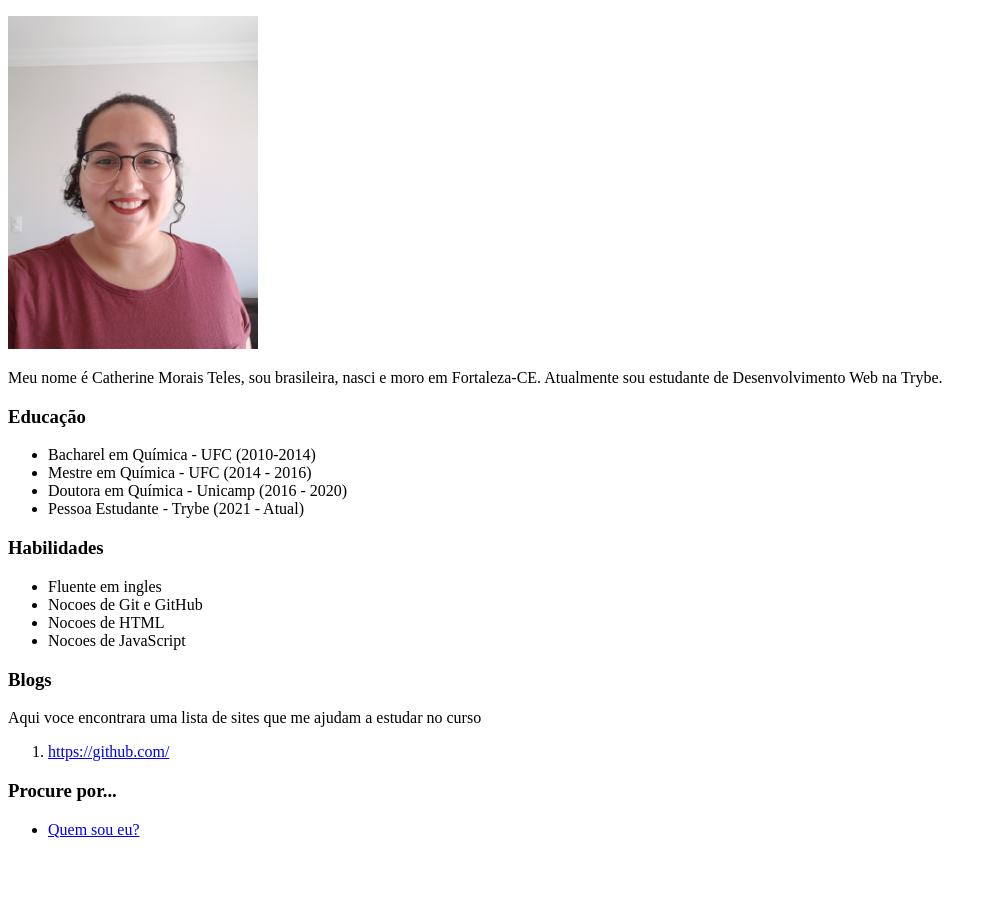
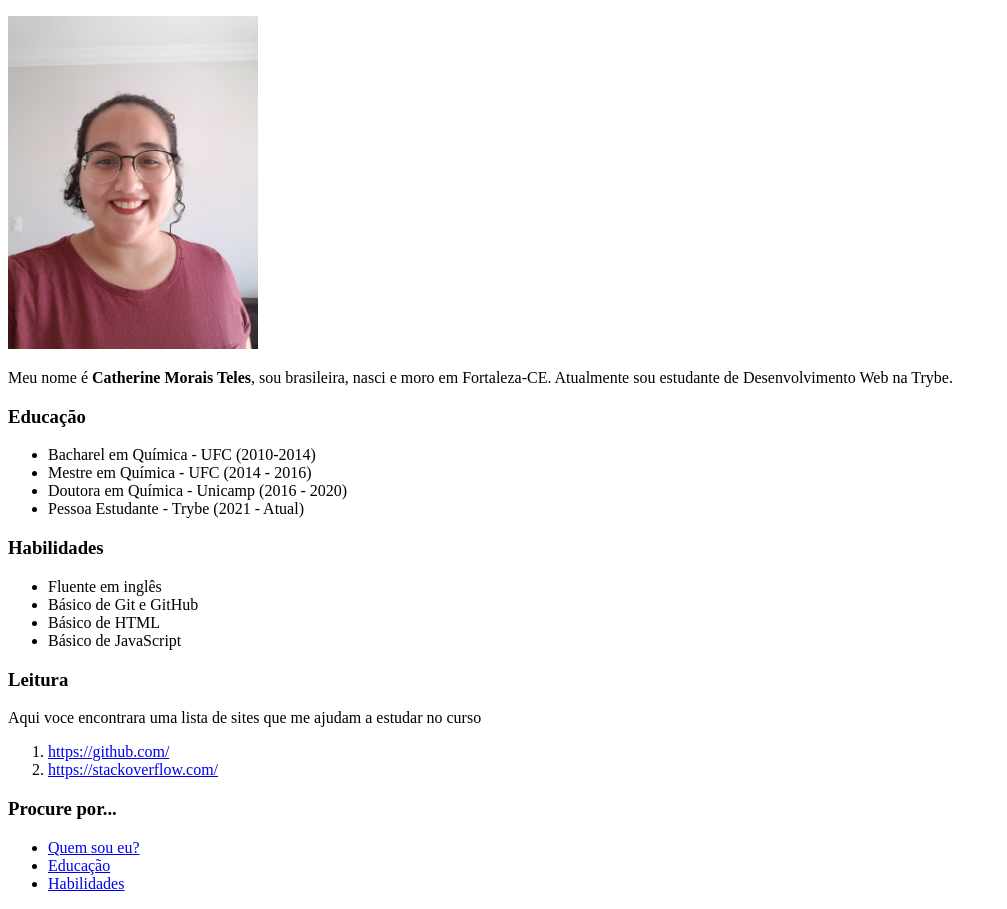
Before and after one commit to catherineteles/catherineteles.github.io, a plain HTML site: page index.html in a window 1280 px wide. Shown: the part 105-1014 px from the top of the page, without its empty margins (0-1007 px from the left). Before the commit the page ends 960 px from the top, so only its background shows below. Drawn offline with Linux system fonts and the light colour scheme.

Commit message:
First Commit

```diff
--- a/index.html
+++ b/index.html
@@ -10,29 +10,32 @@
     <h1> Olá, eu sou a Catherine </h1>
     <h3>Quem sou eu?<a name = "Quemsoueu?"></a></h3>
     <img src= ImagensPortifolio/eu_foto.jpg width="250px" alt = "Mulher usando oculos, com o cabelo preso e camisa vermelha" >
-    <p> Meu nome é Catherine Morais Teles, sou brasileira, nasci e moro em Fortaleza-CE. Atualmente sou estudante de Desenvolvimento Web na Trybe.</p>
-    <h3>Educação</h3>
+    <p> Meu nome é <strong> Catherine Morais Teles</strong>, sou brasileira, nasci e moro em Fortaleza-CE. Atualmente sou estudante de Desenvolvimento Web na Trybe.</p>
+    <h3>Educação <a name = "Educação"></a></h3>
     <ul>
         <li> Bacharel em Química - UFC (2010-2014)</li>
         <li> Mestre em Química - UFC (2014 - 2016)</li>
         <li> Doutora em Química - Unicamp (2016 - 2020)</li>
         <li> Pessoa Estudante - Trybe (2021 - Atual) </li>
     </ul>
-    <h3>Habilidades</h3>
+    <h3><a name = "Habilidades"></a>Habilidades</h3>
     <ul>
-        <li>Fluente em ingles</li>
-        <li>Nocoes de Git e GitHub</li>
-        <li>Nocoes de HTML </li>
-        <li>Nocoes de JavaScript</li>
+        <li>Fluente em inglês</li>
+        <li>Básico de Git e GitHub</li>
+        <li>Básico de HTML </li>
+        <li>Básico de JavaScript</li>
     </ul>
-    <h3>Blogs</h3>
+    <h3><a name = "Leitura"></a>Leitura</h3>
     <p>Aqui voce encontrara uma lista de sites que me ajudam a estudar no curso</p>
     <ol>
         <li> <a href = "https://github.com/" > https://github.com/ </a> </li>
+        <li> <a href = "https://stackoverflow.com/"> https://stackoverflow.com/</a> </li>
     </ol>
     <h3> Procure por...</h3>
     <ul>
         <li> <a href="#Quemsoueu?"> Quem sou eu? </a> </li>
+        <li> <a href="#Educação"> Educação </a></li>
+        <li> <a href = "#Habilidades"> Habilidades </a></li>
     </ul>
 </body>
 </html>
```
